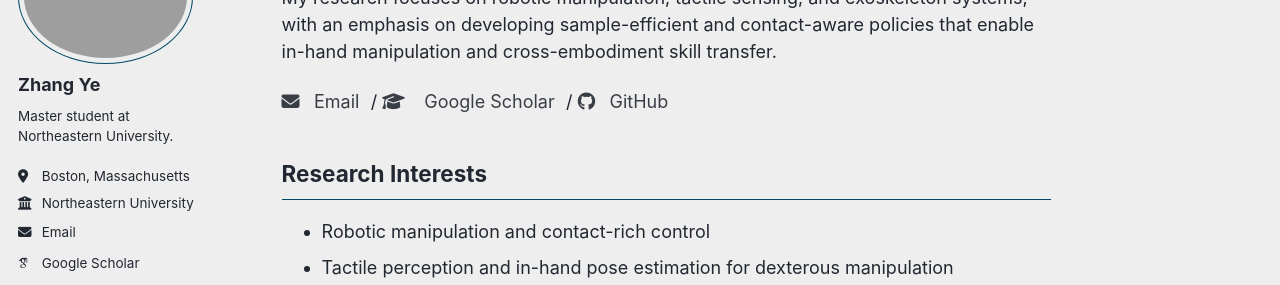
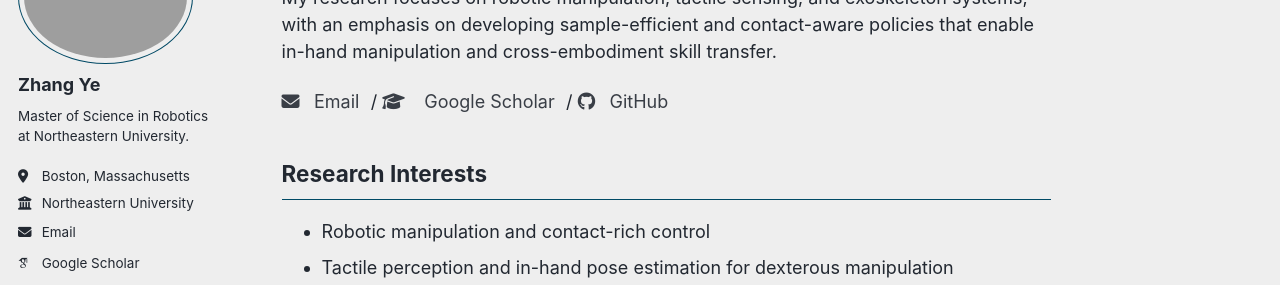
Before and after one commit to evenjohnyz/evenjohnyz.github.io, a Jekyll site: the page built from _pages/about.md, in a window 1280 px wide. Shown: the part 169-454 px from the top of the page. Built offline with Jekyll 4.4.1, drawn with Linux system fonts in a browser that asks for light colours; some web fonts are replaced; a script that is not in the unit is left out.

Commit message:
Update bio with more detailed information

```diff
--- a/_config.yml
+++ b/_config.yml
@@ -26,7 +26,8 @@ author:
   avatar           : "DSCF2048.jpeg"
   name             : "Zhang Ye"
   pronouns         : # example: "she/her"
-  bio              : "Master student at Northeastern University."
+  bio              : "Master of Science in Robotics
+  at Northeastern University."
   location         : "Boston, Massachusetts"
   employer         : "Northeastern University"
   uri              : # URL
```
